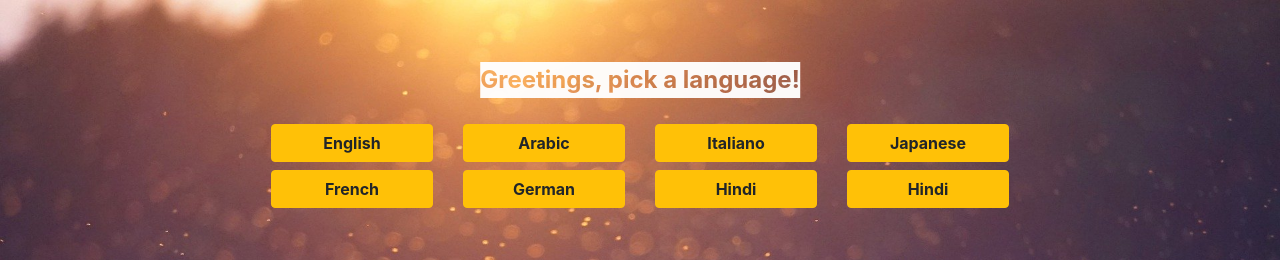
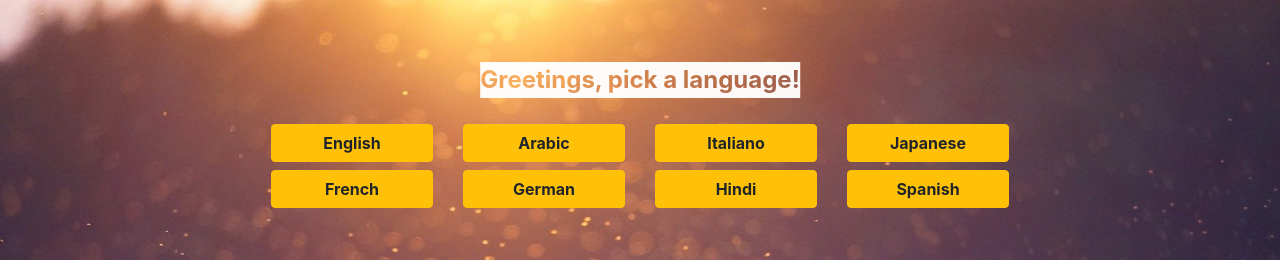
Before and after one commit to Jumana5/greetings, a React (Create React App) app: page / in a window 1280 px wide. Shown: the top 260 px of the page. Built offline with nearby package versions, Linux system fonts and the light colour scheme.

Commit message:
fix a button

```diff
--- a/src/App.js
+++ b/src/App.js
@@ -91,7 +91,7 @@ function App() {
           </div>
 
           <div class="col-6 col-md-3">
-          <button type="button" class="btn btn-warning btn-md-lg my-1 w-100 font-weight-bold" name="esp" onClick={handleChange}>Hindi</button>
+          <button type="button" class="btn btn-warning btn-md-lg my-1 w-100 font-weight-bold" name="esp" onClick={handleChange}>Spanish</button>
           </div>
         </div>
       </div>
--- a/src/i18n.js
+++ b/src/i18n.js
@@ -65,6 +65,14 @@ i18n.use(initReactI18next).init({
         Afternoon: "Buon pomeriggio",
         Night: "Buona notte",
       }
+    },
+    esp: {
+      translations: {
+        Morning: "Buenos días",
+        Evening: "buena noches",
+        Afternoon: "buenas tardes",
+        Night: "buenas noches",
+      }
     }
   },
   fallbackLng: "en",
```
